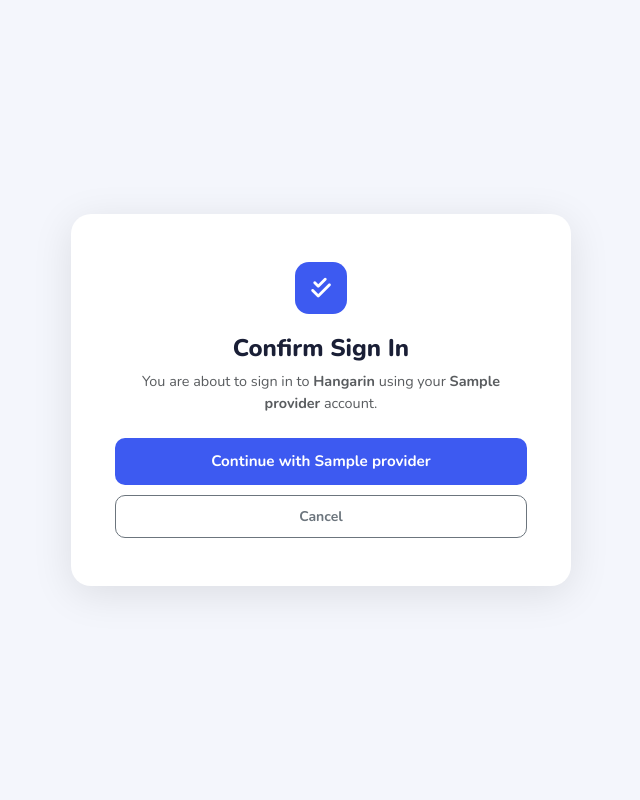
After one commit to gtfolui/Hangarin, a Django app: template templates/socialaccount/login.html in a window 1280 px wide. The commit adds this page. Shown: the whole page, without its empty margins (319-959 px from the left). Run offline with Django 5.2, Linux system fonts and the light colour scheme; the template is opened without the code that fills it: most values are stand-ins (such as "Sample title", 1, 10 or a date in 2020).

Commit message:
fix social login

```diff
--- /dev/null
+++ b/templates/socialaccount/login.html
@@ -0,0 +1,84 @@
+{% load i18n %}
+{% load static %}
+<!DOCTYPE html>
+<html lang="en">
+<head>
+  <meta charset="utf-8" />
+  <meta name="viewport" content="width=device-width, initial-scale=1, shrink-to-fit=no" />
+  <title>Confirm Login | Hangarin</title>
+  <link href="https://cdn.jsdelivr.net/npm/bootstrap@5.3.3/dist/css/bootstrap.min.css" rel="stylesheet"/>
+  <link href="https://cdnjs.cloudflare.com/ajax/libs/font-awesome/6.5.0/css/all.min.css" rel="stylesheet"/>
+  <link href="https://fonts.googleapis.com/css2?family=Nunito:wght@400;600;700;800&display=swap" rel="stylesheet"/>
+  <style>
+    body {
+      font-family: 'Nunito', sans-serif;
+      display: flex;
+      align-items: center;
+      justify-content: center;
+      height: 100vh;
+      background-color: #f4f6fc;
+    }
+    .auth-card {
+      max-width: 500px;
+      width: 100%;
+      background: #fff;
+      border-radius: 20px;
+      box-shadow: 0 8px 40px rgba(0,0,0,0.10);
+      padding: 48px 44px;
+      text-align: center;
+    }
+    .auth-logo {
+      width: 52px; height: 52px;
+      background: #3d5af1;
+      border-radius: 14px;
+      display: flex; align-items: center; justify-content: center;
+      margin: 0 auto 20px;
+      font-size: 1.4rem; color: #fff;
+    }
+    .btn-continue {
+      background: #3d5af1;
+      border: none;
+      border-radius: 10px;
+      color: #fff;
+      font-weight: 700;
+      font-size: 0.95rem;
+      padding: 12px 32px;
+      width: 100%;
+      transition: background 0.2s;
+    }
+    .btn-continue:hover { background: #2d45d4; color: #fff; }
+    .btn-cancel {
+      border-radius: 10px;
+      font-weight: 700;
+      font-size: 0.875rem;
+      padding: 10px 32px;
+      width: 100%;
+      margin-top: 10px;
+    }
+  </style>
+</head>
+<body>
+  <div class="auth-card">
+    <div class="auth-logo">
+      <i class="fas fa-check-double"></i>
+    </div>
+    <h4 style="font-weight:800; color:#1a1f36; margin-bottom:8px;">
+      Confirm Sign In
+    </h4>
+    <p class="text-muted mb-4" style="font-size:0.9rem;">
+      You are about to sign in to <strong>Hangarin</strong> using your
+      <strong>{{ provider.name }}</strong> account.
+    </p>
+    <form method="post">
+      {% csrf_token %}
+      <button type="submit" class="btn-continue">
+        Continue with {{ provider.name }}
+      </button>
+    </form>
+    <a href="{% url 'account_login' %}" class="btn btn-outline-secondary btn-cancel">
+      Cancel
+    </a>
+  </div>
+  <script src="https://cdn.jsdelivr.net/npm/bootstrap@5.3.3/dist/js/bootstrap.bundle.min.js"></script>
+</body>
+</html>
```
Also changed, not shown: config/settings.py (+20 -7 lines), templates/account/login.html (+8 -38 lines).
